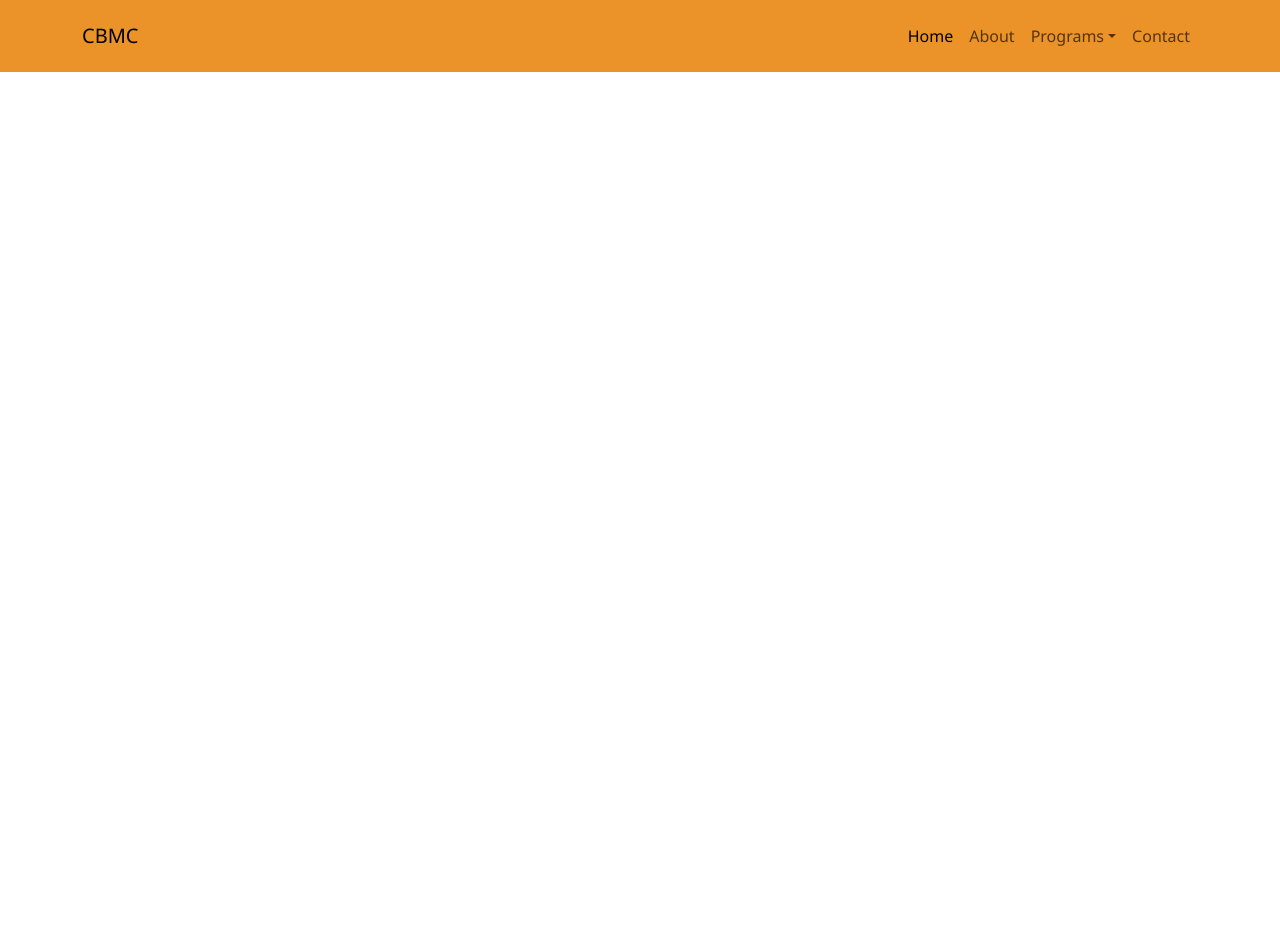
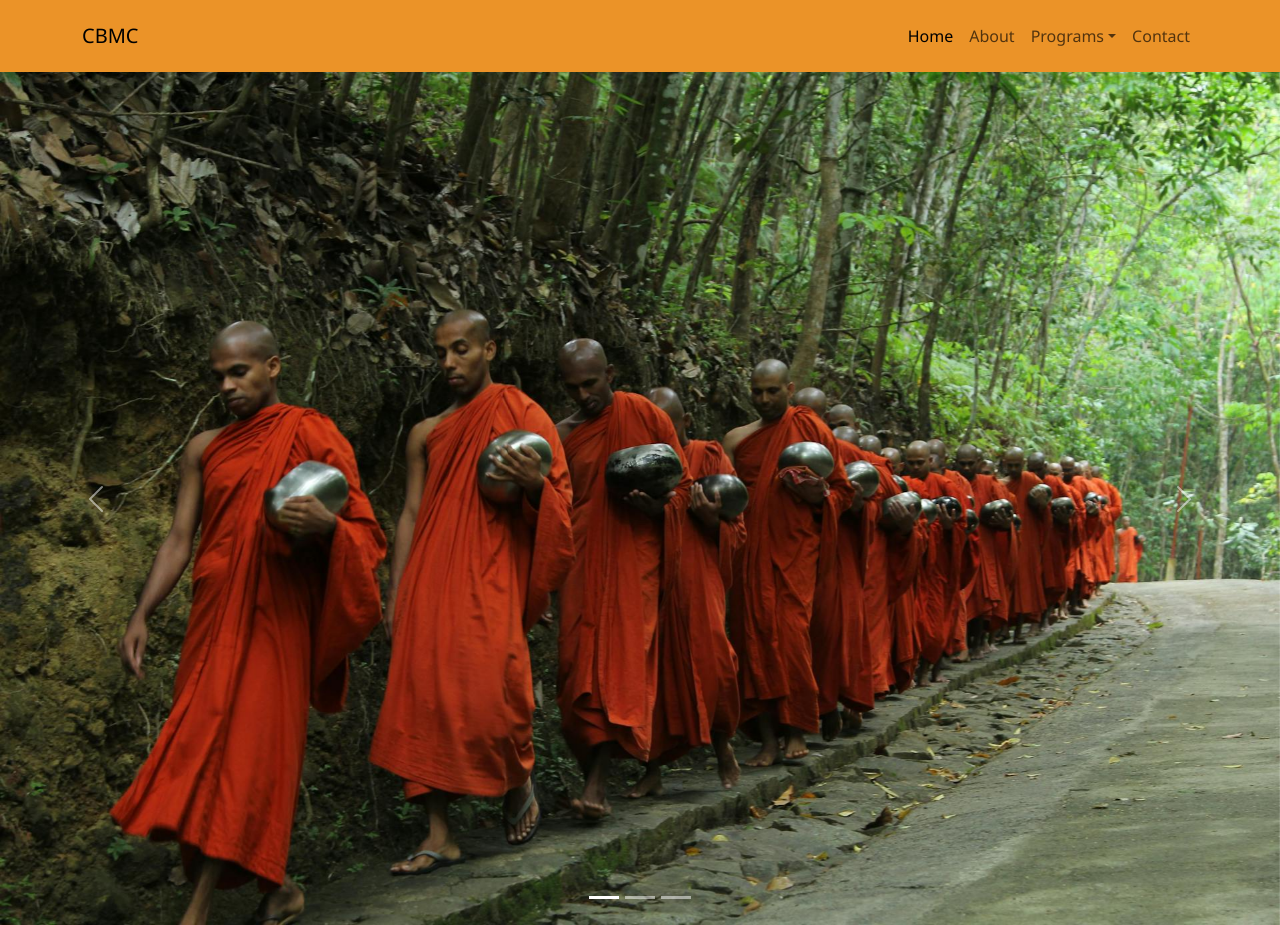
Before and after one commit to Dot-Eraser/cbmc-stratch, a plain HTML site: page index.html in a window 1280 px wide. Before the commit the page ends 800 px from the top, so only its background shows below. Drawn offline with nearby package versions, Linux system fonts and the light colour scheme.

Commit message:
added slider or banner code in index file

```diff
--- a/index.html
+++ b/index.html
@@ -50,6 +50,42 @@
     </div>
   </section>
   <!--Header Finish-->
+
+  <!-- Banner Start -->
+  <section class="banner">
+    <div id="carouselExampleIndicators" class="carousel slide">
+      <div class="carousel-indicators">
+        <button type="button" data-bs-target="#carouselExampleIndicators" data-bs-slide-to="0" class="active"
+          aria-current="true" aria-label="Slide 1"></button>
+        <button type="button" data-bs-target="#carouselExampleIndicators" data-bs-slide-to="1"
+          aria-label="Slide 2"></button>
+        <button type="button" data-bs-target="#carouselExampleIndicators" data-bs-slide-to="2"
+          aria-label="Slide 3"></button>
+      </div>
+      <div class="carousel-inner">
+        <div class="carousel-item active">
+          <img src="./images/carousel-1.jpg" class="d-block w-100" alt="...">
+        </div>
+        <div class="carousel-item">
+          <img src="./images/carousel-2.jpg" class="d-block w-100" alt="...">
+        </div>
+        <div class="carousel-item">
+          <img src="./images/carousel-3.jpg" class="d-block w-100" alt="...">
+        </div>
+      </div>
+      <button class="carousel-control-prev" type="button" data-bs-target="#carouselExampleIndicators"
+        data-bs-slide="prev">
+        <span class="carousel-control-prev-icon" aria-hidden="true"></span>
+        <span class="visually-hidden">Previous</span>
+      </button>
+      <button class="carousel-control-next" type="button" data-bs-target="#carouselExampleIndicators"
+        data-bs-slide="next">
+        <span class="carousel-control-next-icon" aria-hidden="true"></span>
+        <span class="visually-hidden">Next</span>
+      </button>
+    </div>
+  </section>
+  <!-- Banner Finish -->
 </body>
 <script src="https://cdn.jsdelivr.net/npm/bootstrap@5.3.7/dist/js/bootstrap.bundle.min.js"></script>
 </body>
```
